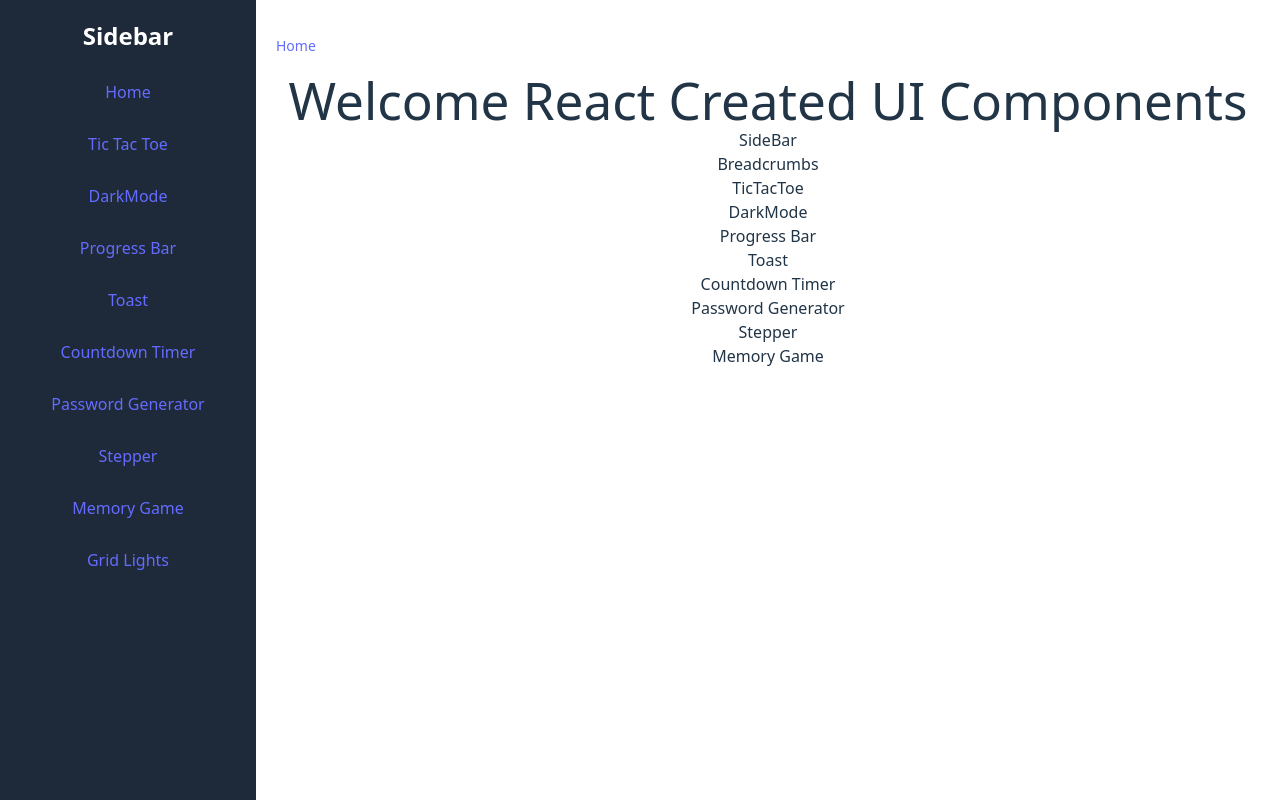
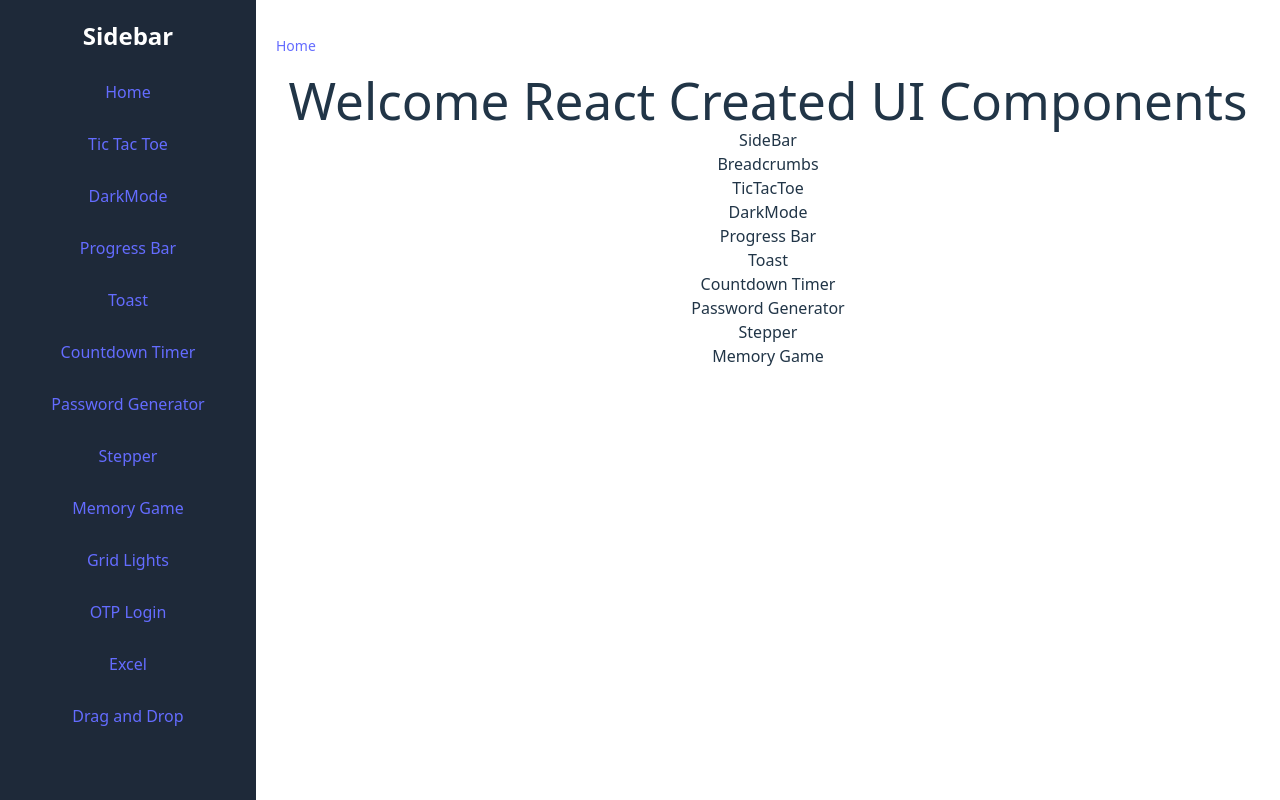
Before and after one commit to sheet848/reactUI, a React (Vite) app: page / in a window 1280 px wide. Built offline with nearby package versions, Linux system fonts and the light colour scheme.

Commit message:
Update SideBar.jsx

```diff
--- a/src/components/SideBar.jsx
+++ b/src/components/SideBar.jsx
@@ -57,6 +57,21 @@ const SideBar = () => {
             Grid Lights
           </Link>
         </li>
+        <li>
+          <Link to="/otp-login" className="block py-2 px-4 rounded hover:bg-gray-700">
+            OTP Login
+          </Link>
+        </li>
+        <li>
+          <Link to="/excel" className="block py-2 px-4 rounded hover:bg-gray-700">
+            Excel
+          </Link>
+        </li>
+        <li>
+          <Link to="/drag-drop" className="block py-2 px-4 rounded hover:bg-gray-700">
+            Drag and Drop
+          </Link>
+        </li>
       </ul>
     </div>
     </>
```
